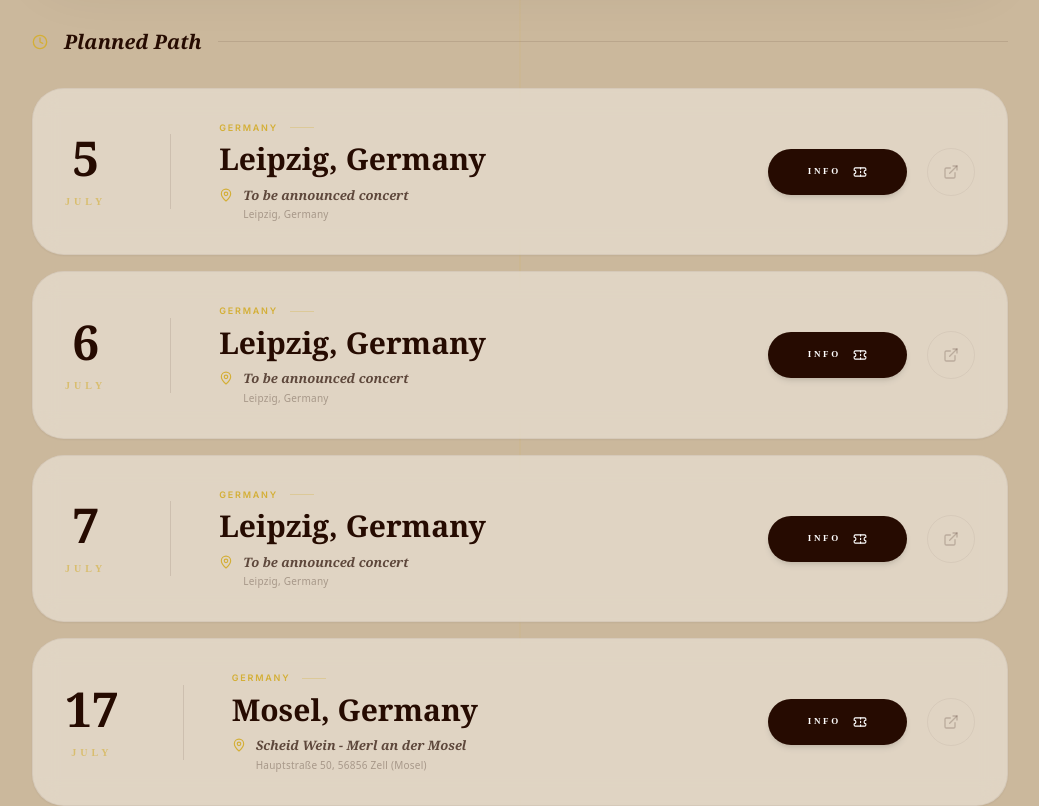
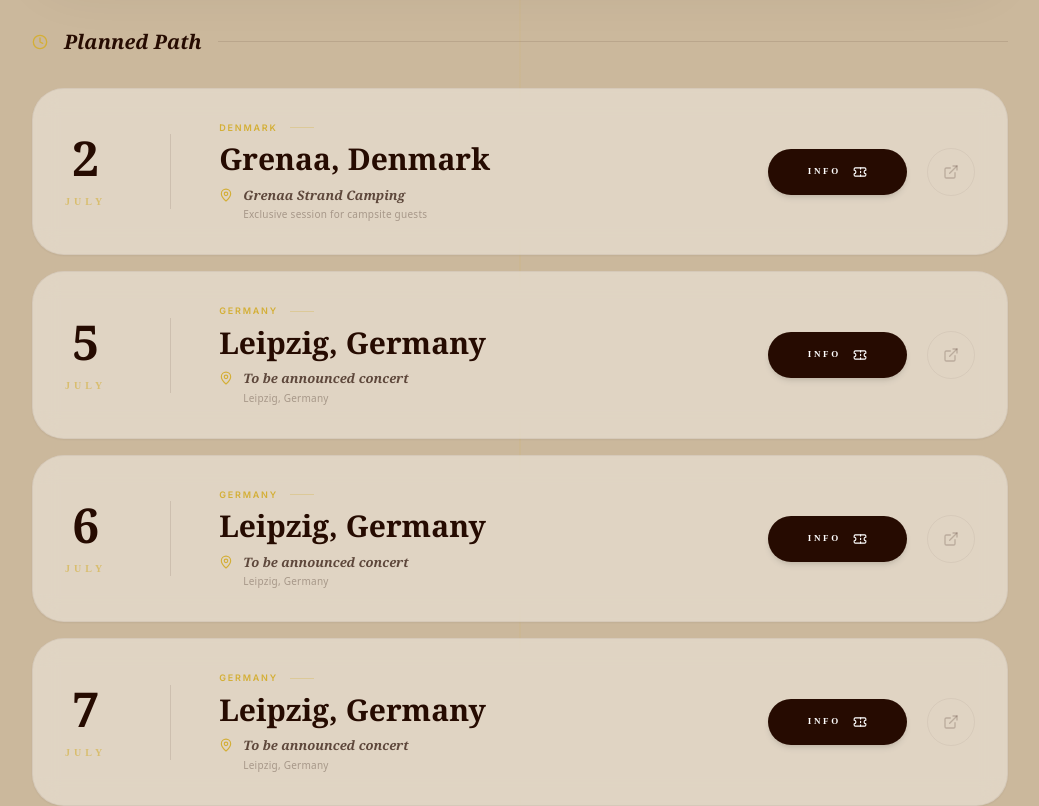
Before and after one commit to brianstilling/Ann-McBryan, a React (Vite) app: page / in a window 1280 px wide. Shown: the part 4640-5446 px from the top of the page, without its empty margins (120-1159 px from the left). Built offline with nearby package versions, Linux system fonts and the light colour scheme; a web font is replaced by a local one.

Commit message:
feat: Add Grenaa session and update data version
Includes a new concert session for Grenaa, Denmark, and increments the local storage data version to ensure the new data is loaded correctly.

```diff
--- a/App.tsx
+++ b/App.tsx
@@ -86,7 +86,7 @@ const App: React.FC = () => {
     window.addEventListener('hashchange', handleHashChange);
 
     // Versioning check to ensure Bønnerup and other updates display correctly
-    const DATA_VERSION = 'v1.16_leipzig_split';
+    const DATA_VERSION = 'v1.19_grenaa_link_added';
     const savedVersion = localStorage.getItem('ann_mcbryan_data_ver');
     const savedSessions = localStorage.getItem('ann_mcbryan_sessions');
 
--- a/constants.ts
+++ b/constants.ts
@@ -22,6 +22,18 @@ export const TOUR_DATA: Concert[] = [
     status: 'upcoming',
     coordinates: { lat: 56.5204, lng: 10.7105 },
     ticketsUrl: 'https://www.facebook.com/events/2537513756664081?acontext=%7B%22event_action_history%22%3A[%7B%22surface%22%3A%22user_timeline%22%7D%2C%7B%22mechanism%22%3A%22surface%22%2C%22surface%22%3A%22groups_highlight_units%22%7D]%2C%22ref_notif_type%22%3Anull%7D'
+  },
+  {
+    id: 'session-2026-grenaa',
+    city: 'Grenaa, Denmark',
+    country: 'Denmark',
+    venue: 'Grenaa Strand Camping',
+    address: 'Exclusive session for campsite guests',
+    date: 'July 2, 2026',
+    time: 'TBA',
+    status: 'upcoming',
+    coordinates: { lat: 56.4097, lng: 10.9234 },
+    ticketsUrl: 'https://grenaastrandcamping.dk/'
   },
   {
     id: 'session-2026-leipzig-5',
```
